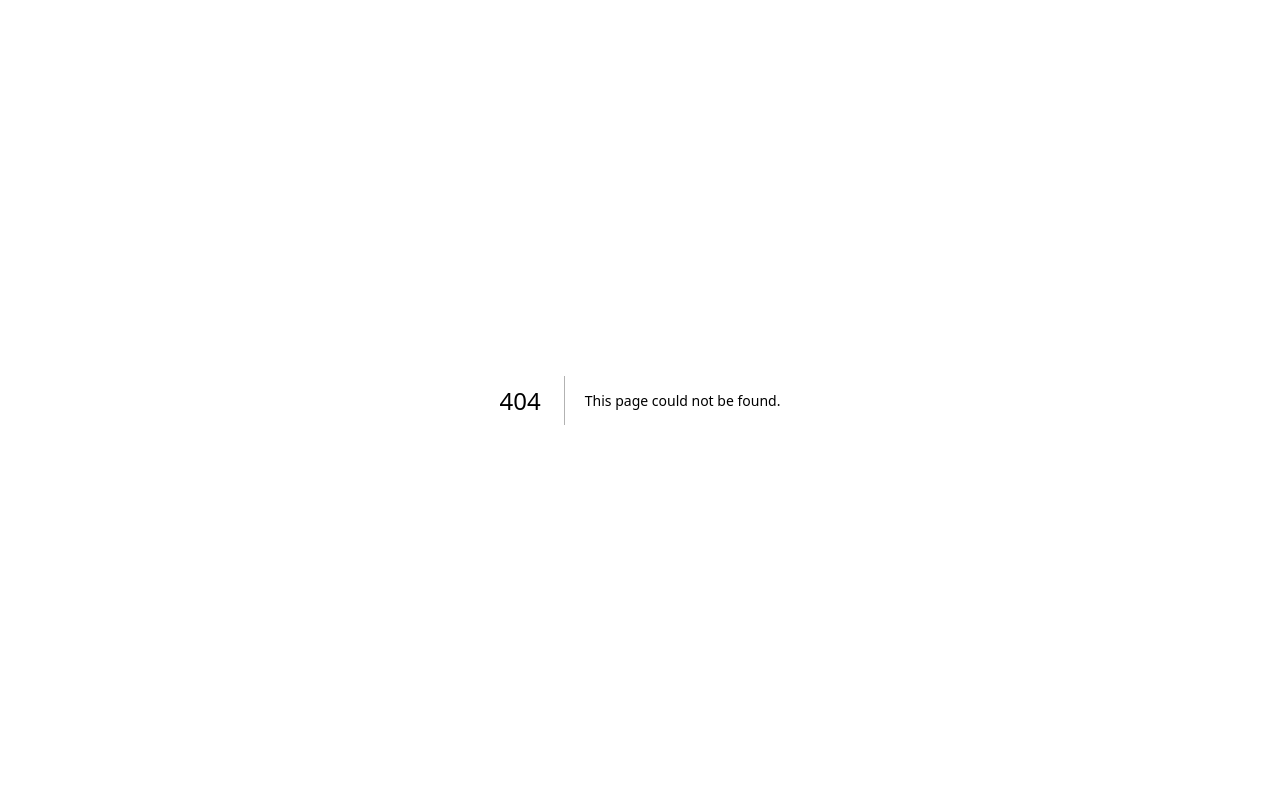
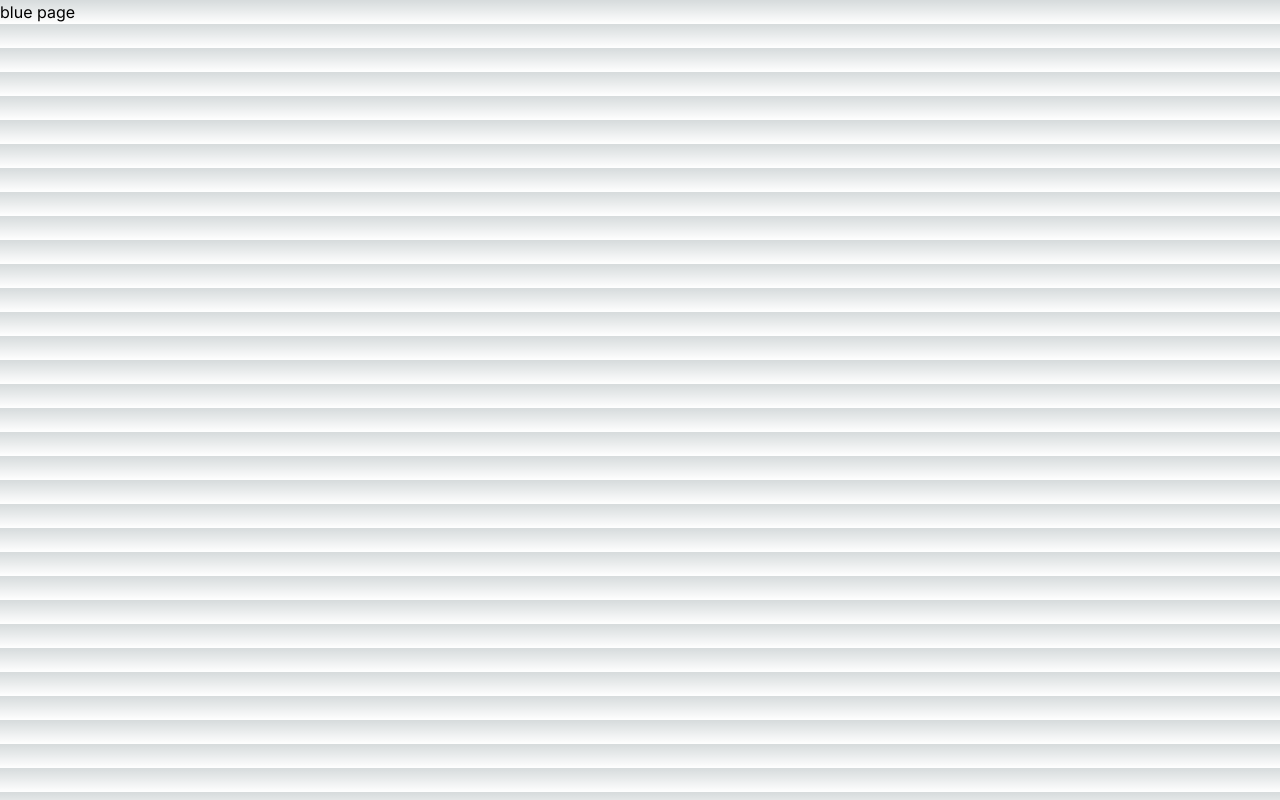
Before and after one commit to Abdimalik-Osman/next-crash-app, a Next.js app: page /blue in a window 1280 px wide. Before the commit this address had no page. Built offline with nearby package versions, Linux system fonts and the light colour scheme.

Commit message:
vip page

```diff
--- /dev/null
+++ b/app/(vipMembers)/blue/page.js
@@ -0,0 +1,10 @@
+
+const BluePage = () => {
+  return (
+    <div>
+    blue page
+    </div>
+  )
+}
+
+export default BluePage
```
